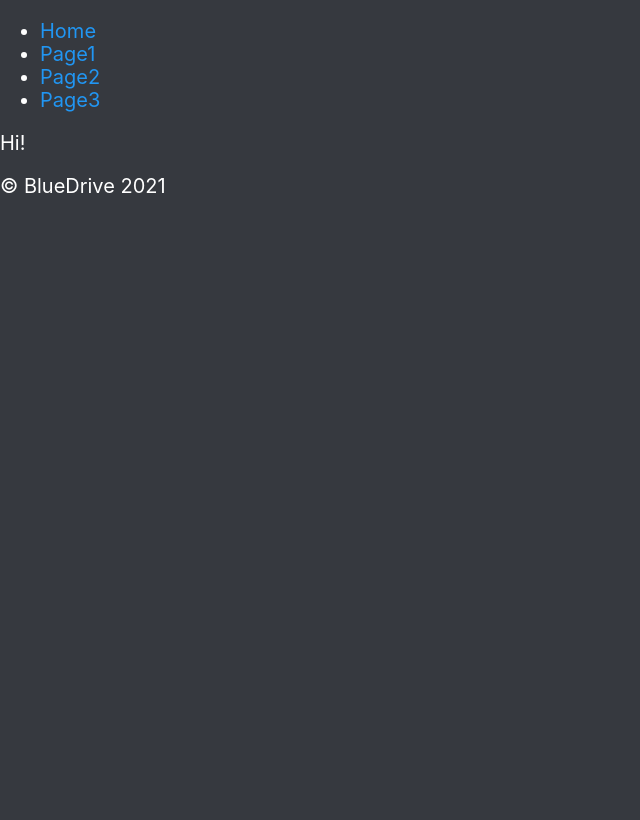
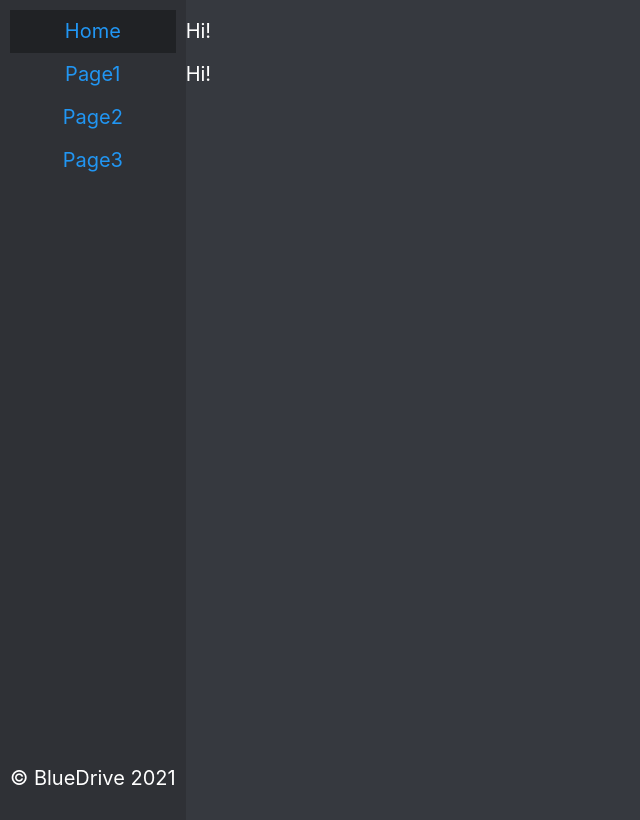
Before and after one commit to BlueAlien99/blue-drive-front, a Gatsby site: page / in a window 1280 px wide. Shown: the whole page, without its empty margins (0-640 px from the left). Built offline with nearby package versions, Linux system fonts and the light colour scheme; Gatsby itself is replaced by a stand-in of ours.

Commit message:
Basic sidebar, navigation and styles

```diff
--- a/src/components/Footer.tsx
+++ b/src/components/Footer.tsx
@@ -1,9 +1,14 @@
 import React from 'react';
+import styled from 'styled-components';
+
+const FooterStyles = styled.footer`
+  justify-self: center;
+`;
 
 export default function Footer(): JSX.Element {
   return (
-    <footer>
+    <FooterStyles>
       <p>&copy; BlueDrive {new Date().getFullYear()}</p>
-    </footer>
+    </FooterStyles>
   );
 }
--- a/src/components/Layout.tsx
+++ b/src/components/Layout.tsx
@@ -1,10 +1,29 @@
 import React from 'react';
 import { PageProps } from 'gatsby';
+import styled from 'styled-components';
 import Footer from './Footer';
 import Nav from './Nav';
 import 'normalize.css';
 import GlobalStyles from '../styles/GlobalStyles';
 import Typography from '../styles/Typography';
+
+const SiteStyles = styled.div`
+  display: grid;
+  grid-template-columns: auto 1fr;
+`;
+
+const SidebarStyles = styled.div`
+  height: 100%;
+  display: grid;
+  grid-template-rows: 1fr auto;
+  background-color: var(--darker);
+  padding: 1rem;
+`;
+
+const PageWrapper = styled.div`
+  height: 100vh;
+  overflow: auto;
+`;
 
 export default function Layout({ children }: PageProps): JSX.Element {
   return (
@@ -12,9 +31,13 @@ export default function Layout({ children }: PageProps): JSX.Element {
       <GlobalStyles />
       <Typography />
 
-      <Nav />
-      {children}
-      <Footer />
+      <SiteStyles>
+        <SidebarStyles>
+          <Nav />
+          <Footer />
+        </SidebarStyles>
+        <PageWrapper>{children}</PageWrapper>
+      </SiteStyles>
     </>
   );
 }
--- a/src/components/Nav.tsx
+++ b/src/components/Nav.tsx
@@ -1,9 +1,37 @@
 import React from 'react';
 import { Link } from 'gatsby';
+import styled from 'styled-components';
+
+const NavStyles = styled.nav`
+  ul {
+    margin: 0;
+    padding: 0;
+    text-align: center;
+    list-style: none;
+    display: grid;
+    grid-auto-rows: auto;
+  }
+
+  li {
+    display: block;
+  }
+
+  a {
+    display: block;
+    width: 100%;
+    padding: 1rem 0;
+    color: var(--primary);
+
+    &:hover,
+    &[aria-current] {
+      background-color: var(--darkest);
+    }
+  }
+`;
 
 export default function Nav(): JSX.Element {
   return (
-    <nav>
+    <NavStyles>
       <ul>
         <li>
           <Link to="/">Home</Link>
@@ -18,6 +46,6 @@ export default function Nav(): JSX.Element {
           <Link to="/page3">Page3</Link>
         </li>
       </ul>
-    </nav>
+    </NavStyles>
   );
 }
--- a/src/pages/index.tsx
+++ b/src/pages/index.tsx
@@ -3,8 +3,9 @@ import { PageProps } from 'gatsby';
 
 export default function HomePage(props: PageProps): JSX.Element {
   return (
-    <>
+    <div>
       <p>Hi!</p>
-    </>
+      <p>Hi!</p>
+    </div>
   );
 }
--- a/src/styles/GlobalStyles.ts
+++ b/src/styles/GlobalStyles.ts
@@ -18,6 +18,7 @@ const GlobalStyles = createGlobalStyle`
   }
 
   html{
+    height: 100vh;
     font-size: 10px;
     background-color: var(--dark);
   }
```
